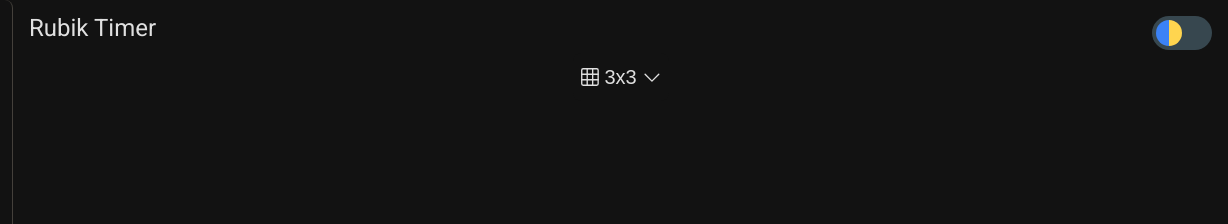
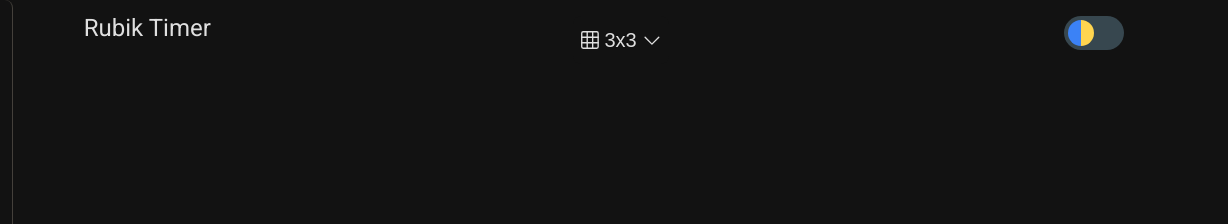
Before and after one commit to rshd0/RubikTimer, a plain HTML site: page index.html in a window 1280 px wide. Shown: the top 224 px of the page, 52-1280 px from the left. Drawn offline with Linux system fonts and the light colour scheme.

Commit message:
refactor: move shared header to main layout

```diff
--- a/index.html
+++ b/index.html
@@ -64,20 +64,10 @@
             </div>
         </div>
         <main>
-            <div class="timer-page">
             <header class="timer-header">
                 <div class="timer-title">
                     <h2 class="timer-title-text">Rubik Timer</h2>
                 </div>
-                    <div class="theme-switch-container">
-                        <label class="theme-switch">
-                            <input type="checkbox" class="theme-input" />
-                            <span class="slider"></span>
-                        </label>
-                    </div>
-                </header>
-                <div class="container">
-                    <div class="wrapper">
                 <div class="dropdown-container">
                     <div class="dropdown">
                         <button class="dropdown-toggle">
@@ -150,6 +140,16 @@
                         </div>
                     </div>
                 </div>
+                <div class="theme-switch-container">
+                    <label class="theme-switch">
+                        <input type="checkbox" class="theme-input" />
+                        <span class="slider"></span>
+                    </label>
+                </div>
+            </header>
+            <div class="timer-page">
+                <div class="container">
+                    <div class="wrapper">
                             <div class="timer_box">
                                 <div class="content">
                                     <div class="time">00.000</div>
--- a/style/style.css
+++ b/style/style.css
@@ -78,6 +78,11 @@ body{
 .wrapper{
     display: flex;
     flex-direction: column;
+}
+
+.timer-title{
+    display: flex;
+    justify-content: center;
 }
 
 .timer-title-text{
@@ -213,7 +218,8 @@ main{
 }
 
 .timer-header{
-    display: flex;
+    display: grid;
+    grid-template-columns: 20% 20% 20%;
     justify-content: space-between;
     transition: all var(--transition-normal);
 }
@@ -292,6 +298,11 @@ main{
 
 .dropdown-menu > *:first-child{
     margin: 0;
+}
+
+.theme-switch-container{
+    display: flex;
+    justify-content: center;
 }
 
 .theme-switch {
```
Lines whose indentation alone changed are shown as unchanged.
